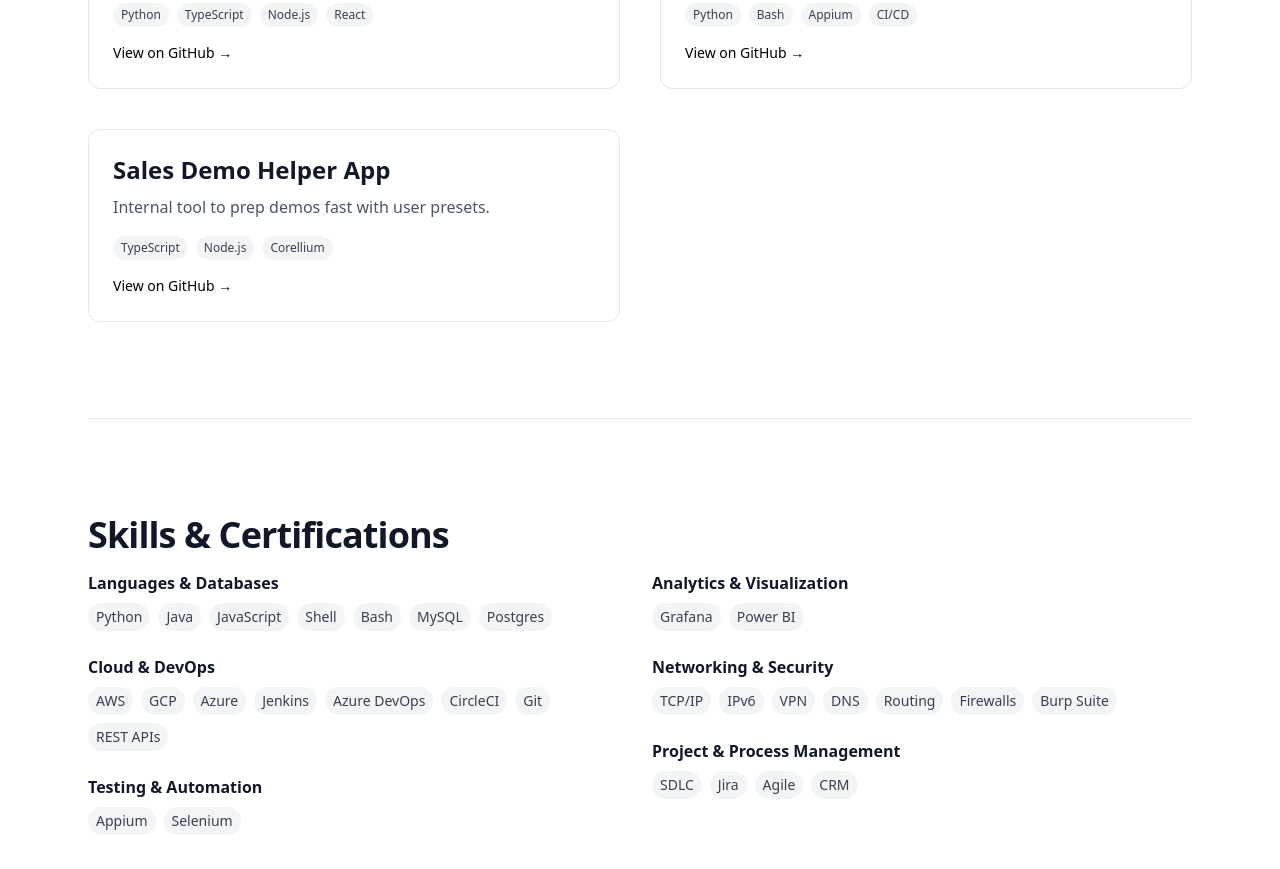
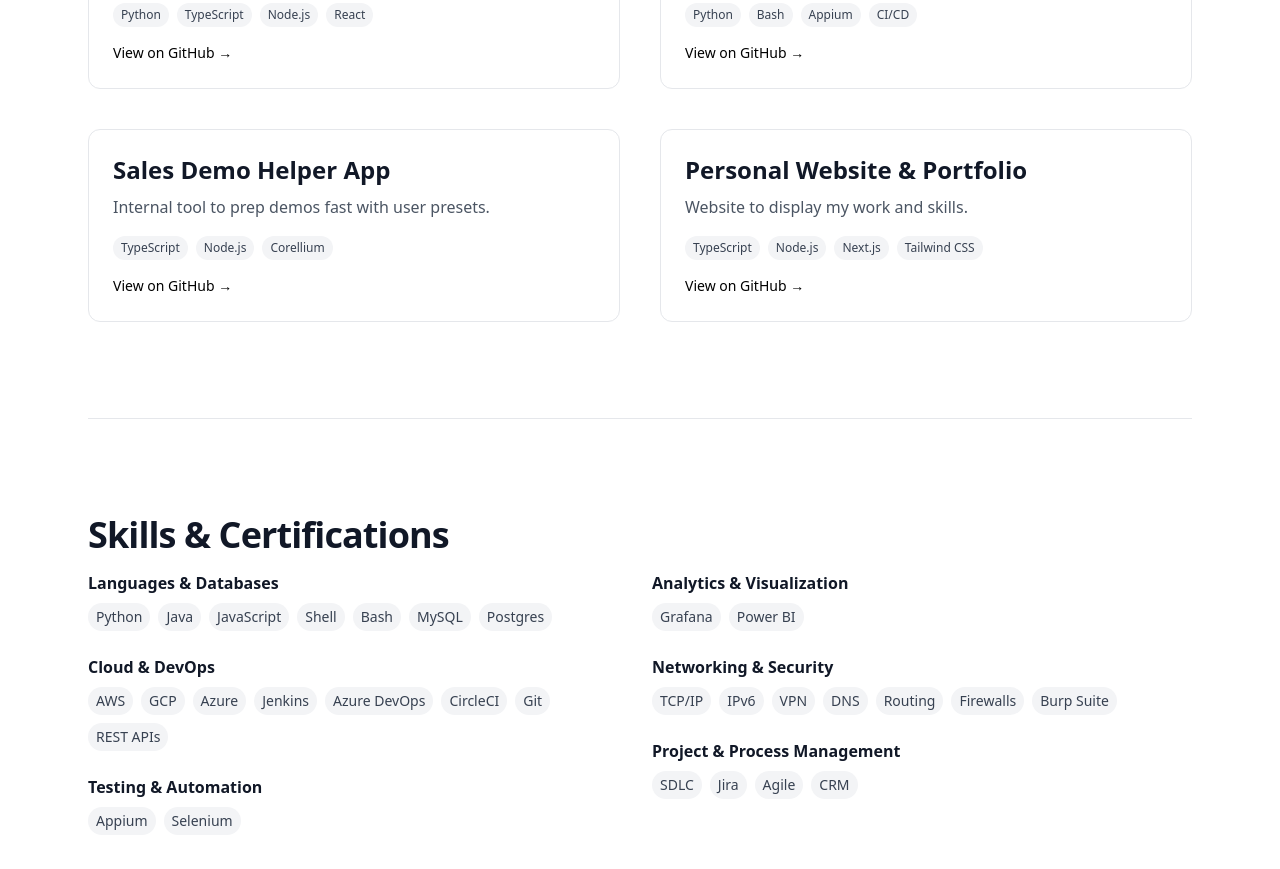
Before and after one commit to scott-mercer/Personal-Website, a Next.js app: page / in a window 1280 px wide. Shown: the part 840-1709 px from the top of the page. Built offline with nearby package versions, Linux system fonts and the light colour scheme.

Commit message:
updating projects

```diff
--- a/app/page.tsx
+++ b/app/page.tsx
@@ -21,6 +21,12 @@ const projects = [
     github: 'https://github.com/scott-mercer',
     tags: ['TypeScript', 'Node.js', 'Corellium'],
   },
+  {
+    title: 'Personal Website & Portfolio',
+    description: 'Website to display my work and skills.',
+    github: 'https://github.com/scott-mercer/Personal-Website',
+    tags: ['TypeScript', 'Node.js', 'Next.js', 'Tailwind CSS'],
+  }
 ]
 
 export default function HomePage() {
```
